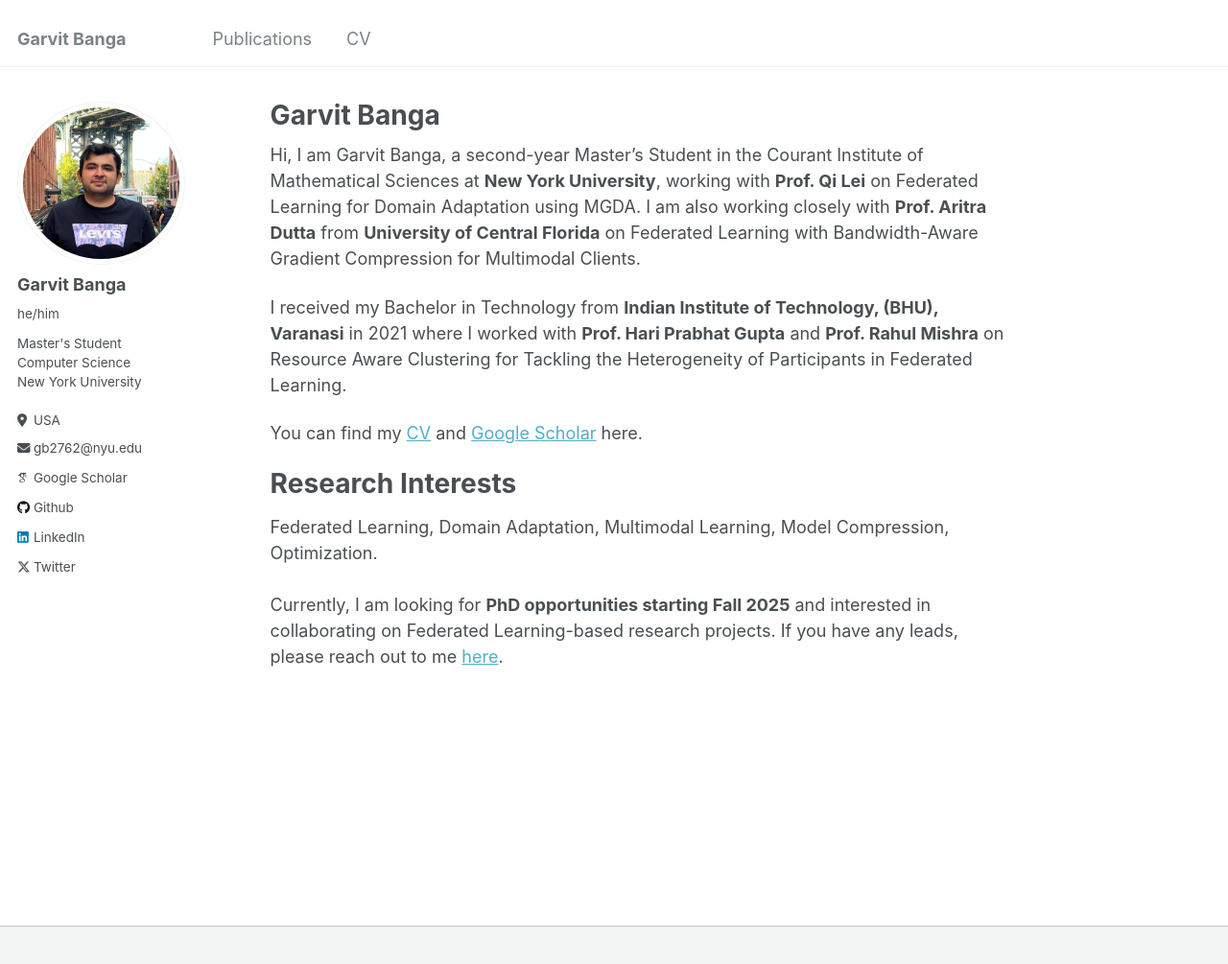
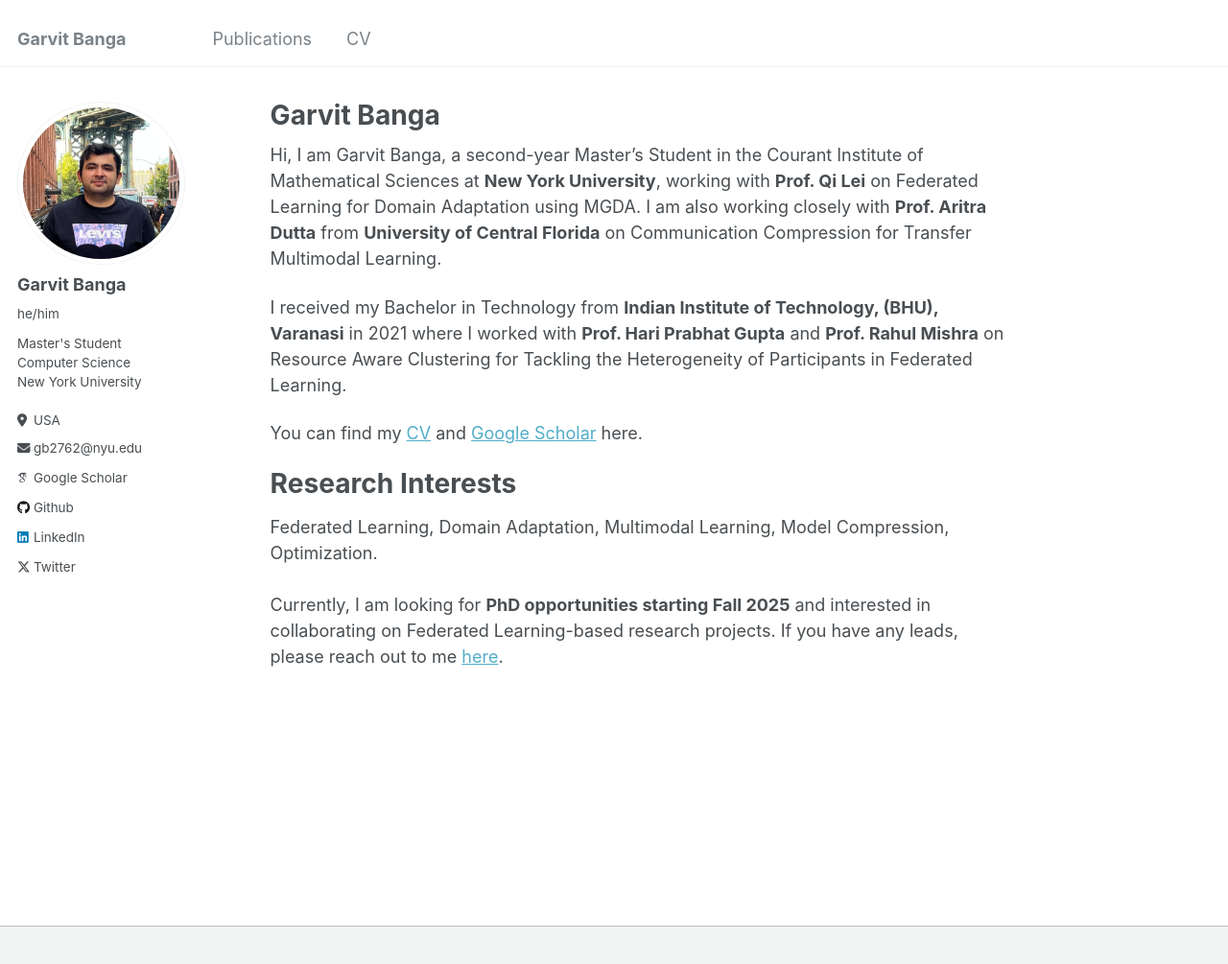
Before and after one commit to GarvitBanga/garvitbanga.github.io, a Jekyll site: the page built from _pages/about.md, in a window 1280 px wide and 1038 px high. Shown: the top 1005 px of the window at 96% size. Built offline with Jekyll 4.4.1, drawn with Linux system fonts in a browser that asks for light colours; some web fonts are replaced.

Commit message:
Update about.md

```diff
--- a/_pages/about.md
+++ b/_pages/about.md
@@ -7,7 +7,7 @@ redirect_from:
   - /about.html
 ---
 
-Hi, I am Garvit Banga, a second-year Master's Student in the Courant Institute of Mathematical Sciences at <b>New York University</b>, working with <b>Prof. Qi Lei</b> on Federated Learning for Domain Adaptation using MGDA. I am also working closely with <b>Prof. Aritra Dutta</b> from <b>University of Central Florida</b> on Federated Learning with Bandwidth-Aware Gradient Compression for Multimodal Clients.
+Hi, I am Garvit Banga, a second-year Master's Student in the Courant Institute of Mathematical Sciences at <b>New York University</b>, working with <b>Prof. Qi Lei</b> on Federated Learning for Domain Adaptation using MGDA. I am also working closely with <b>Prof. Aritra Dutta</b> from <b>University of Central Florida</b> on Communication Compression for Transfer Multimodal Learning.
 
 I received my Bachelor in Technology from <b>Indian Institute of Technology, (BHU), Varanasi</b> in 2021 where I worked with <b>Prof. Hari Prabhat Gupta</b> and <b>Prof. Rahul Mishra</b> on Resource Aware Clustering for Tackling the Heterogeneity of Participants in Federated Learning.
 
```
